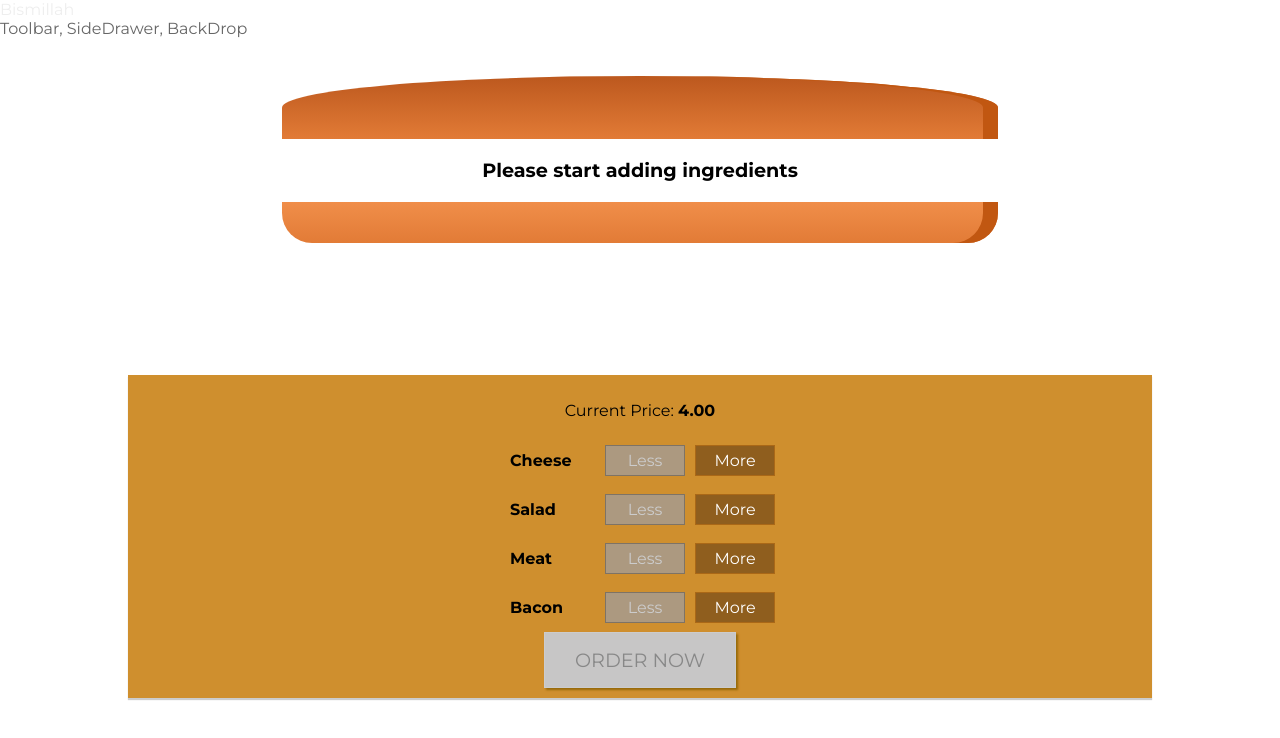
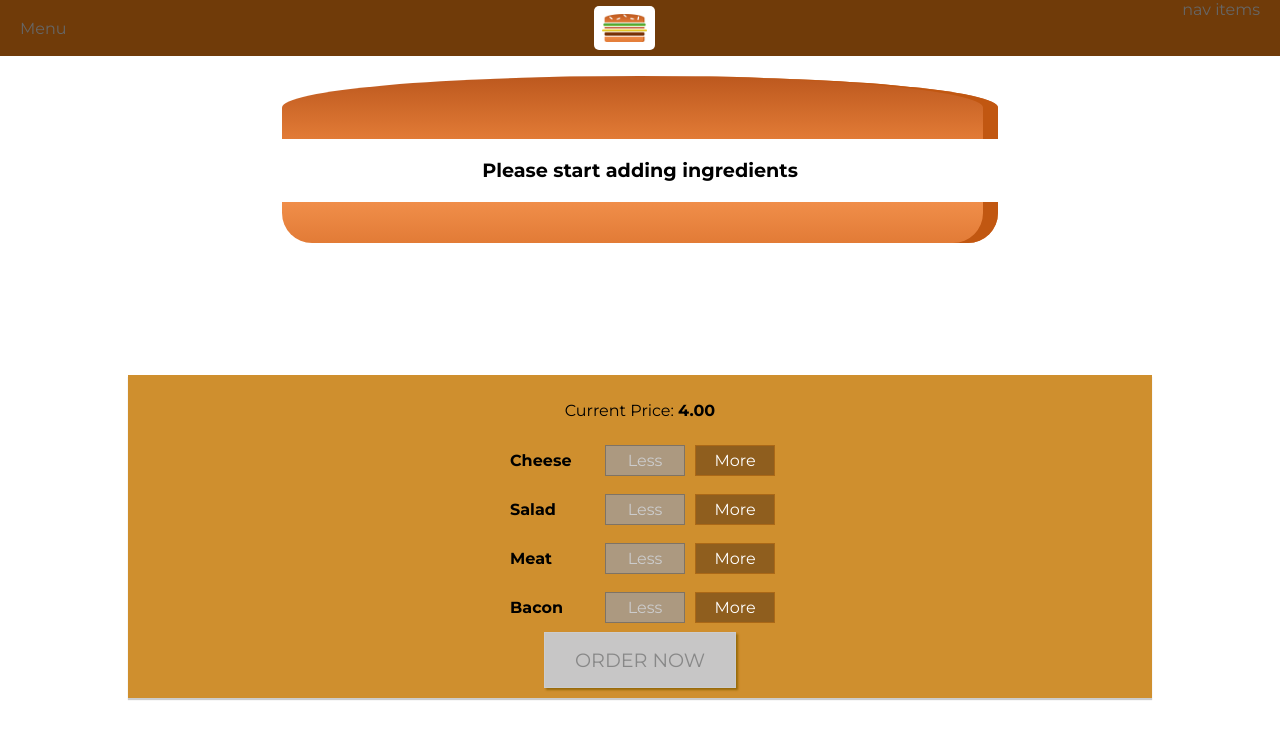
Before and after one commit to sirajrkhan/redux, a React (Create React App) app: page / in a window 1280 px wide. Shown: the top 738 px of the page. Built offline with nearby package versions, Linux system fonts and the light colour scheme.

Commit message:
navigation skeleton added

```diff
--- a/src/components/Burger/OrderSummary/OrderSummary.js
+++ b/src/components/Burger/OrderSummary/OrderSummary.js
@@ -15,6 +15,7 @@
         <ul>
             {items}
         </ul>
+        <p><strong>Total Price: {props.price.toFixed(2)} USD</strong></p>
         <p>Continue to checkout??</p>
         <Button btnType="Danger"  clicked={props.cancelled}>CANCEL</Button>
         <Button btnType="Success" clicked={props.continued}>CONTINUE</Button>
--- a/src/components/Layout/Layout.js
+++ b/src/components/Layout/Layout.js
@@ -1,10 +1,12 @@
-import React from 'react'
-import Aux from '../../hoc/Aux'
-import layoutClassess from './Layout.module.css'
+import React from 'react';
+import Aux from '../../hoc/Aux';
+import Toolbar from '../Navigation/Toolbar/Toolbar'
+import layoutClassess from './Layout.module.css';
 
 const layout = (props) => (
     <Aux>
-        <div className={layoutClassess.topMenu}>Toolbar, SideDrawer, BackDrop</div>
+        <div className={layoutClassess.topMenu}><Toolbar/></div>
+        <div>SideDrawer</div>
         <main>{props.children}</main>
     </Aux>
 )
--- /dev/null
+++ b/src/components/Logo/Logo.js
@@ -0,0 +1,11 @@
+import React from 'react';
+import classes from './Logo.module.css'
+import BurgerImage from '../../assets/images/burger-logo.png'
+
+const logo = (props) => (
+    <div className={classes.Logo}>
+        <img src={BurgerImage} alt="The name of company" />
+    </div>
+)
+
+export default logo;
--- /dev/null
+++ b/src/components/Logo/Logo.module.css
@@ -0,0 +1,12 @@
+.Logo{
+    height: 80%;
+    box-sizing: border-box;
+    padding: 8px;
+    background-color: #fff;
+    border-radius: 5px;
+}
+
+.Logo img{
+    height: 100%;
+    box-sizing: border-box
+}
--- /dev/null
+++ b/src/components/Navigation/Toolbar/Toolbar.js
@@ -0,0 +1,13 @@
+import React from 'react';
+import classes from './Toolbar.module.css'
+import Logo from '../../Logo/Logo'
+
+const toolbar = (props) => (
+    <header className={classes.Toolbar}>
+        <div>Menu</div>
+        <Logo />
+        <nav>nav items</nav>
+    </header>
+)
+
+export default toolbar;
--- /dev/null
+++ b/src/components/Navigation/Toolbar/Toolbar.module.css
@@ -0,0 +1,18 @@
+.Toolbar{
+    height: 56px;
+    width: 100%;
+    position: fixed;
+    top: 0;
+    left: 0;
+    background-color: #703B09;
+    display: flex;
+    justify-content: space-between;
+    align-items: center;
+    padding: 0 20px;
+    box-sizing: border-box;
+    z-index: 90;
+}
+
+.Toolbar nav{
+    height: 100%;
+}
--- a/src/containers/BurgerBuilder/BurgerBuilder.js
+++ b/src/containers/BurgerBuilder/BurgerBuilder.js
@@ -99,6 +99,7 @@
                     modalClosed={this.purchaseCancelHandler}
                 >
                     <OrderSummary
+                        price={this.state.totalPrice}
                         ingredients={this.state.ingredients}
                         cancelled={this.purchaseCancelHandler}
                         continued={this.purchaseContinueHandler}
```
Also changed, not shown: src/assets/images/burger-logo.png (added).
